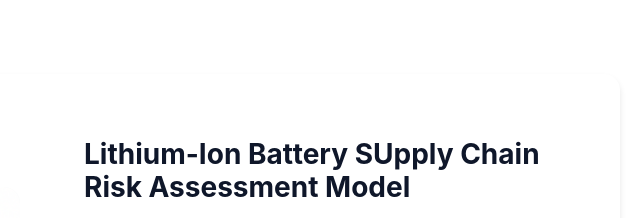
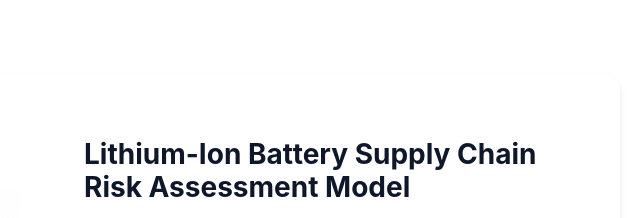
Before and after one commit to devanj08/devanj08.github.io, a plain HTML site: page index.html in a window 1280 px wide. Shown: the part 3320-3538 px from the top of the page, 588-1228 px from the left. Drawn offline with Linux system fonts and the light colour scheme.

Commit message:
Grammar fix

```diff
--- a/index.html
+++ b/index.html
@@ -129,7 +129,7 @@
                 <div class="project-module" id="argonne-battery">
                     <div class="project-content-wrapper reverse">
                         <div class="project-text">
-                            <h3 class="project-title">Lithium-Ion Battery SUpply Chain Risk Assessment Model</h3>
+                            <h3 class="project-title">Lithium-Ion Battery Supply Chain Risk Assessment Model</h3>
                             <div class="project-description" id="battery-description"></div>
                             <div class="project-tech">
                                 <span class="tech-badge">Risk Analysis</span>
@@ -404,4 +404,5 @@
     <script src="data.js"></script>
     <script src="script.js"></script>
 </body>
+
 </html>
```
